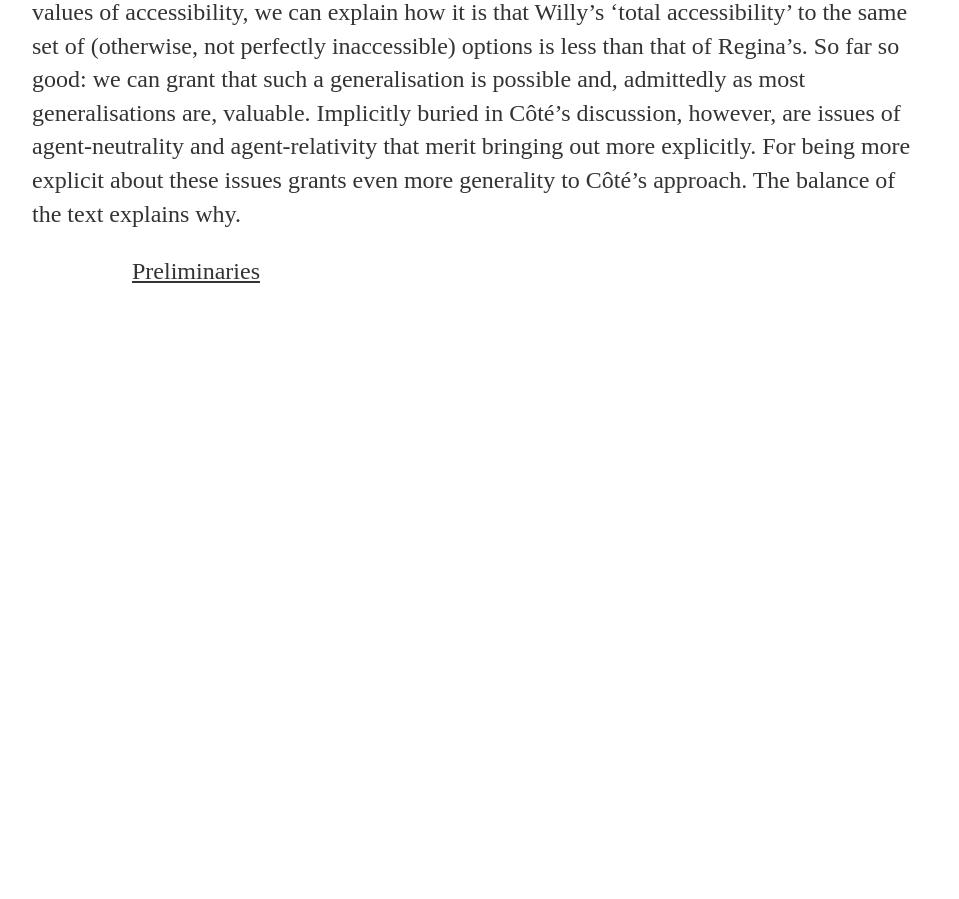
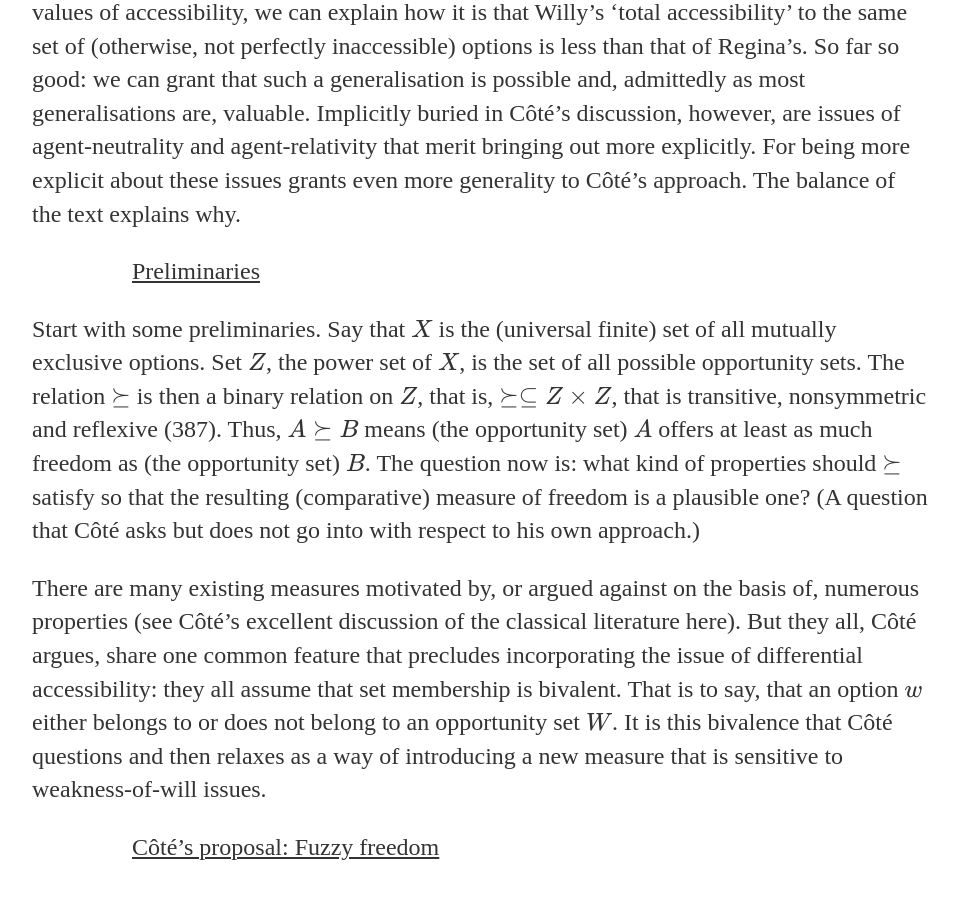
Before and after one commit to uzunovam/uzunovam, a Jekyll site: the page built from _posts/2020-08-22-nicolas-cote-on-measuring-freedom.md, in a window 1280 px wide and 900 px high, scrolled down 1619 px. Shown: the whole window, without its empty margins (160-1119 px from the left). Built offline with Jekyll 4.4.1, drawn with Linux system fonts in a browser that asks for light colours; before the commit the page ends 1968 px from its top, so only the background shows below that.

Commit message:
Update 2020-08-22-nicolas-cote-on-measuring-freedom.md

```diff
--- a/_posts/2020-08-22-nicolas-cote-on-measuring-freedom.md
+++ b/_posts/2020-08-22-nicolas-cote-on-measuring-freedom.md
@@ -16,3 +16,9 @@ date: 2020-08-22
 <p>Côté presents this solution as a generalisation of the classical approach (406ff) which only admits of perfectly accessible or perfectly inaccessible options. By allowing for intermediate values of accessibility, we can explain how it is that Willy’s ‘total accessibility’ to the same set of (otherwise, not perfectly inaccessible) options is less than that of Regina’s. So far so good: we can grant that such a generalisation is possible and, admittedly as most generalisations are, valuable. Implicitly buried in Côté’s discussion, however, are issues of agent-neutrality and agent-relativity that merit bringing out more explicitly. For being more explicit about these issues grants even more generality to Côté’s approach. The balance of the text explains why.</p>
 
 <p style="padding-left:100px;"><u>Preliminaries</u></p>
+
+<p>Start with some preliminaries. Say that \(X\) is the (universal finite) set of all mutually exclusive options. Set \(Z\), the power set of \(X\), is the set of all possible opportunity sets. The relation \(\succeq\) is then a binary relation on \(Z\), that is, \(\succeq \subseteq Z \times Z\), that is transitive, nonsymmetric and reflexive (387). Thus, \(A \succeq B\) means (the opportunity set) \(A\) offers at least as much freedom as (the opportunity set) \(B\). The question now is: what kind of properties should \(\succeq\) satisfy so that the resulting (comparative) measure of freedom is a plausible one? (A question that Côté asks but does not go into with respect to his own approach.)</p>
+
+<p>There are many existing measures motivated by, or argued against on the basis of, numerous properties (see Côté’s excellent discussion of the classical literature here). But they all, Côté argues, share one common feature that precludes incorporating the issue of differential accessibility: they all assume that set membership is bivalent. That is to say, that an option \(w\) either belongs to or does not belong to an opportunity set \(W\). It is this bivalence that Côté questions and then relaxes as a way of introducing a new measure that is sensitive to weakness-of-will issues.</p>
+
+<p style="padding-left:100px;"><u>Côté’s proposal: Fuzzy freedom</u></p>
```
